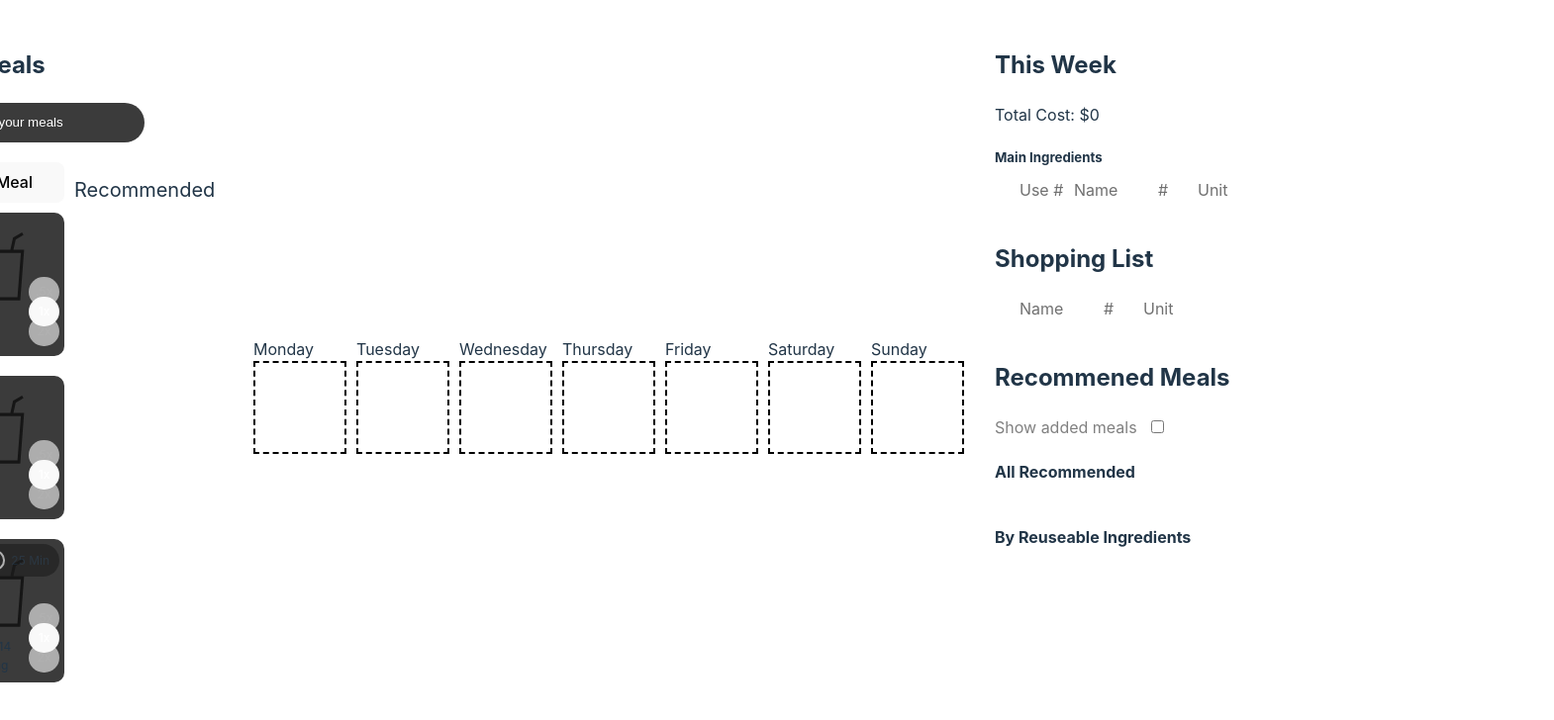
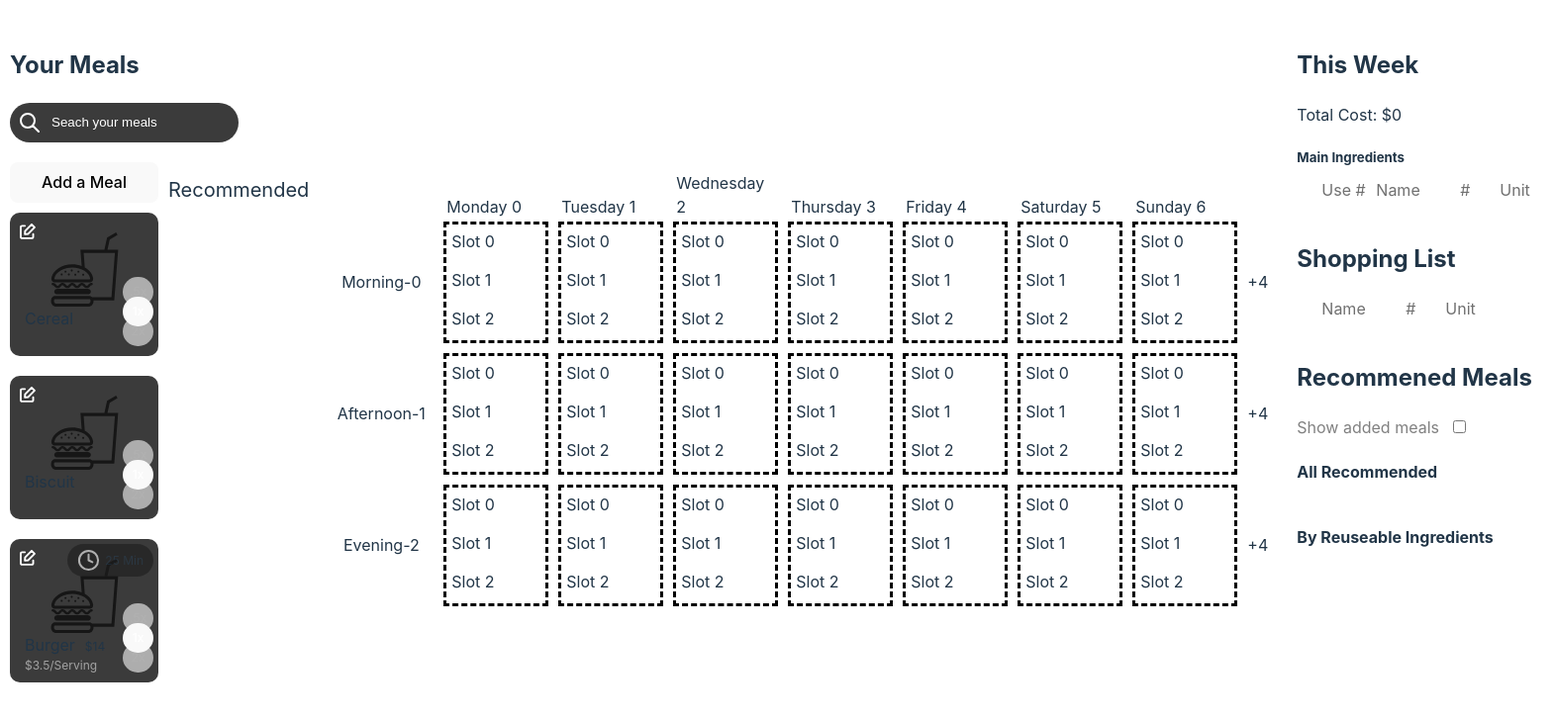
Before and after one commit to stoddardjd2/Meal-Planner, a React (Vite) app in the folder meal-planner/: page / in a window 1280 px wide. Shown: the top 728 px of the page at 99% size, 1570 px wide, since content can reach past the window. Built offline with nearby package versions, Linux system fonts and the light colour scheme.

Commit message:
New calendar design. Assign each added meal to grid by drag and drop. Length calculated by serving size. Can drag added items around and reposition

```diff
--- a/meal-planner/src/App.css
+++ b/meal-planner/src/App.css
@@ -22,7 +22,8 @@ button:focus {
 .app-container {
   display: flex;
   flex-direction: column;
-  gap: 100px;
+  /* gap: 100px; */
+  width: 100%;
   height: 100%;
   .split-container {
     display: flex;
@@ -31,6 +32,11 @@ button:focus {
 
     .split-1 {
       width: 350px;
+      display: flex;
+      /* justify-content: center; */
+      align-items: start;
+      flex-direction: column;
+      padding: 0px 10px;
       .meal-columns-container {
         display: flex;
         gap: 10px;
@@ -72,12 +78,14 @@ button:focus {
       display: flex;
       flex-direction: column;
       justify-content: center;
-      width: 700px;
+      margin: 10px;
+      /* width: 700px; */
       align-items: center;
     }
     .right-split {
-      margin-left: 40px;
-      width: 360px;
+      /* margin-left: 40px; */
+      padding: 0px 10px;
+      /* width: 360px; */
       display: flex;
       flex-direction: column;
       gap: 20px;
@@ -204,7 +212,7 @@ button:focus {
   border-radius: 30px;
   background-color: var(--secondary);
   width: fit-content;
-  label{
+  label {
     display: flex;
   }
   input {
@@ -217,3 +225,42 @@ button:focus {
     color: white;
   }
 }
+/* DraggableMeal css: */
+.draggable-item-container {
+  position: relative;
+  .meal-preview {
+    z-index: 5;
+    border: 3px white solid;
+    border-radius: 10px;
+    display: flex;
+    position: absolute;
+    top: 40px;
+    height: 145px;
+    /* width: 100px; */
+  }
+  .list-item-container {
+    display: flex;
+    .list-item {
+      /* background-color: rgb(105, 105, 105); */
+      height: 25px;
+      background-color: var(--secondary);
+      display: flex;
+      justify-content: space-between;
+      /* color:black; */
+      border-radius: 5px;
+      width: fit-content;
+      padding: 2px 5px;
+      cursor: grab;
+      button {
+        padding:5px;
+        display: flex;
+        justify-content: center;
+        align-items: center;
+        background-color: transparent;
+        img {
+          width: 9px;
+        }
+      }
+    }
+  }
+}
--- a/meal-planner/src/App.jsx
+++ b/meal-planner/src/App.jsx
@@ -12,6 +12,7 @@ import ShoppingList from "./components/shopping-list/ShoppingList";
 import MealOptionCard from "./components/meal-options/MealOptionCard";
 import MealsWithSharedIngredients from "./components/meals-with-shared-ingredients/MealsWithSharedIngredients";
 import SearchInput from "./components/SearchInput";
+import CalendarV2 from "./components/calendar/CalendarV2";
 function App() {
   // use Name as unique identifier. Prevent creating meals with duplicate names
 
@@ -203,7 +204,13 @@ function App() {
           </div>
         </div>
         <div className="left-split">
-          <Calendar
+          {/* <Calendar
+            addedMeals={addedMeals}
+            setAddedMeals={setAddedMeals}
+            mealOptions={mealOptions}
+            draggedValueRef={draggedValueRef}
+          /> */}
+          <CalendarV2
             addedMeals={addedMeals}
             setAddedMeals={setAddedMeals}
             mealOptions={mealOptions}
--- a/meal-planner/src/components/calendar/Calendar.jsx
+++ b/meal-planner/src/components/calendar/Calendar.jsx
@@ -153,12 +153,16 @@ function Day({
                 dayIndex < +assignment + +meal.servings * meal.multiplier)
             ) {
               return (
-                <div>
+                <div
+                  style={{
+                    backgroundColor: `${getColor(index)}`,
+                  }}
+                >
                   <DraggableMeal
                     draggedValueRef={draggedValueRef}
                     meal={meal.name}
                     mealOptions={mealOptions}
-                    elementStyle={{ width: "100%" }}
+                    elementStyle={{ width: "100%", backgroundColor:"transparent" }}
                   />
                 </div>
                 // <div
--- /dev/null
+++ b/meal-planner/src/components/calendar/CalendarV2.css
@@ -0,0 +1,48 @@
+.CalendarV2 {
+  display: flex;
+  flex-direction: column;
+  /* gap: 10px; */
+  .calendarv2--row-value{
+    margin-bottom: 10px;
+  }
+  .calendarv2--row {
+    display: flex;
+    gap: 10px;
+    justify-content: end;
+    .calendarv2--column-key {
+      display: flex;
+      align-items: end;
+      height: fit-content;
+      height: 20px;
+      width: 100px;
+      border: 3px transparent dashed;
+    }
+    .calendarv2--extra-meals{
+        width: 30px;
+        display: flex;
+        align-items: center;
+    }
+    .calendarv2--row-key {
+      background-color: transparent;
+      display: flex;
+      justify-content: center;
+      align-items: center;
+      width: 100px;
+      /* height: 100px; */
+      border: 3px transparent dashed;
+    }
+
+    .calendarv2--item-value {
+      width: 100px;
+      height: fit-content;
+      /* height: 100px; */
+      border: 3px black dashed;
+      display: flex;
+      flex-direction: column;
+      .slot-item{
+        height: 29px;
+        margin: 5px;
+      }
+    }
+  }
+}
--- /dev/null
+++ b/meal-planner/src/components/calendar/CalendarV2.jsx
@@ -0,0 +1,179 @@
+import { useState } from "react";
+import DraggableMeal from "../draggable-meal/DraggableMeal";
+import "./CalendarV2.css";
+import { useRef } from "react";
+export default function CalendarV2({
+  draggedValueRef,
+  mealOptions,
+  addedMeals,
+  setAddedMeals,
+}) {
+  const targetRef = useRef(null); // Ref to directly manipulate the DOM content
+  //   const [rows, setRows] = useState([]);
+  const days = [
+    "Monday",
+    "Tuesday",
+    "Wednesday",
+    "Thursday",
+    "Friday",
+    "Saturday",
+    "Sunday",
+  ];
+
+  const handleDragOver = (e) => {
+    e.preventDefault(); // Necessary to allow dropping
+  };
+
+  const handleDrop = (e, location) => {
+    e.preventDefault();
+    // const location = e.currentTarget.id;
+    const draggedName = draggedValueRef.current.name;
+    const draggedLocation = draggedValueRef.current.location;
+    const draggedAddedMealIndex = draggedValueRef.current.addedMealIndex;
+    let draggedMeal = {};
+
+    mealOptions.some((meal) => {
+      // find meal that matches name and exit after finding match
+      if (meal.name.toLowerCase() == draggedName.toLowerCase()) {
+        draggedMeal = meal;
+        return true;
+      }
+      return false;
+    });
+
+    // if target slot occupied, do not add
+    const targetSlot = e.currentTarget.id;
+    if (targetSlot == "empty") {
+      if (draggedLocation) {
+        // if dragging an element on calendar, remove old position and then add new\
+        console.log("addedMeals", addedMeals);
+        setAddedMeals((prev) => {
+          const copy = [...prev];
+          copy.splice(draggedAddedMealIndex, 1, {
+            ...draggedMeal,
+            location,
+          });
+          return copy;
+        });
+      } else {
+        setAddedMeals((prev) => {
+          // if (prev[dayIndex]) {
+          return [
+            ...prev,
+            {
+              ...draggedMeal,
+              location,
+            },
+          ];
+        });
+      }
+    }
+  };
+
+  const rows = ["Morning", "Afternoon", "Evening"];
+  const daySlots = 3;
+  function getDaySlots(locationXY) {
+    const daySlotsElements = [];
+    for (let i = 0; i < daySlots; i++) {
+      let mealForSlot = {};
+      let addedMealIndex;
+      let isLastOccupiedSlot = false;
+      addedMeals.map((meal, mealIndex) => {
+        //check if slot in range, calculated by dropped slot and serving size
+        let value = locationXY.column;
+        let min = meal.location.column;
+        let max = meal.location.column - 1 + meal.servings * meal.multiplier;
+        const inRange = value >= min && value <= max;
+        const isSlotOccupied =
+          inRange &&
+          meal.location.row == locationXY.row &&
+          meal.location.slot == i;
+        if (isSlotOccupied) {
+          mealForSlot = meal;
+          addedMealIndex = mealIndex;
+          //show delete btn if last slot for meal group or if on last day in case cut off
+          isLastOccupiedSlot =
+            max == locationXY.column || locationXY.column == days.length - 1
+              ? true
+              : false;
+
+          return true;
+        } else {
+          return false;
+        }
+      });
+
+      //   for occupied slot:
+      if (!(Object.keys(mealForSlot).length == 0)) {
+        daySlotsElements.push(
+          <div
+            ref={targetRef} // Attach the ref to the drop target div
+            onDragOver={handleDragOver}
+            onDrop={(e) => handleDrop(e, { ...locationXY, slot: i })}
+            id={"taken"}
+            className="slot-item"
+          >
+            <DraggableMeal
+              draggedValueRef={draggedValueRef}
+              meal={mealForSlot.name}
+              mealOptions={mealOptions}
+              elementStyle={{ width: "100%" }}
+              calendarLocation={{ ...locationXY, slot: i }}
+              addedMealIndex={addedMealIndex}
+              showDeleteBtn={isLastOccupiedSlot}
+            />
+          </div>
+        );
+      } else {
+        // for emtpy slot:
+        daySlotsElements.push(
+          <div
+            ref={targetRef} // Attach the ref to the drop target div
+            onDragOver={handleDragOver}
+            onDrop={(e) => handleDrop(e, { ...locationXY, slot: i })}
+            id="empty"
+            className="slot-item"
+          >
+            Slot {i}
+          </div>
+        );
+      }
+    }
+    return daySlotsElements;
+  }
+
+  return (
+    <div className="CalendarV2">
+      {
+        <div className="calendarv2--row">
+          {days.map((day, index) => {
+            return (
+              <div className="calendarv2--column-key" key={index}>
+                {day} {index}
+              </div>
+            );
+          })}
+          <div className="calendarv2--extra-meals"></div>
+        </div>
+      }
+      {rows.map((row, rowIndex) => {
+        return (
+          <div key={rowIndex} className="calendarv2--row calendarv2--row-value">
+            <div className="calendarv2--row-key">
+              {row}-{rowIndex}
+            </div>
+            {days.map((day, columnIndex) => {
+              return (
+                <div className="calendarv2--item-value" key={columnIndex}>
+                  {getDaySlots({ row: rowIndex, column: columnIndex })}
+                </div>
+              );
+            })}
+
+            <div className="calendarv2--extra-meals">+4</div>
+          </div>
+        );
+      })}
+    </div>
+  );
+}
--- a/meal-planner/src/components/meal-options/MealOptionCard.css
+++ b/meal-planner/src/components/meal-options/MealOptionCard.css
@@ -143,6 +143,9 @@
     align-items: center;
     justify-content: space-between;
 
+    .cost-per-serving{
+        color: rgb(163, 163, 163);
+    }
     .left-side {
       font-size: 12px;
       width: 100%;
--- a/meal-planner/src/components/meal-options/MealOptionCard.jsx
+++ b/meal-planner/src/components/meal-options/MealOptionCard.jsx
@@ -73,7 +73,7 @@ export default function MealOptionCard({
             {meal.cost && <div>${meal.cost}</div>}
           </div>
           {meal.cost && meal.servings && (
-            <div>${+meal.cost / meal.servings} / serving</div>
+            <div className="cost-per-serving">${+parseFloat((meal.cost / meal.servings).toFixed(2))}/Serving</div>
           )}
         </div>
       </div>
--- a/meal-planner/src/components/meals-with-shared-ingredients/MealsWithSharedIngredients.css
+++ b/meal-planner/src/components/meals-with-shared-ingredients/MealsWithSharedIngredients.css
@@ -3,25 +3,7 @@
   gap: 5px;
 }
 
-.draggable-item-container{
-  position: relative;
-  .meal-preview {
-    position: absolute;
-    width: 100px;
-  }
-}
-.list-item-container {
-  display: flex;
-  .list-item {
-    /* background-color: rgb(105, 105, 105); */
-    background-color: rgb(82, 82, 82);
-    /* color:black; */
-    border-radius: 5px;
-    width: fit-content;
-    padding: 2px 5px;
-    cursor: grab;
-  }
-}
+
 .recomendation-by-ingredient-container {
   width: 250px;
 }
```
Also changed, not shown: meal-planner/src/components/draggable-meal/DraggableMeal.jsx (+18 -6 lines), meal-planner/src/components/meal-options/AddMealOption.jsx (+11 -7 lines), meal-planner/src/components/meal-options/MealOptions.css (+12 -1 lines).
